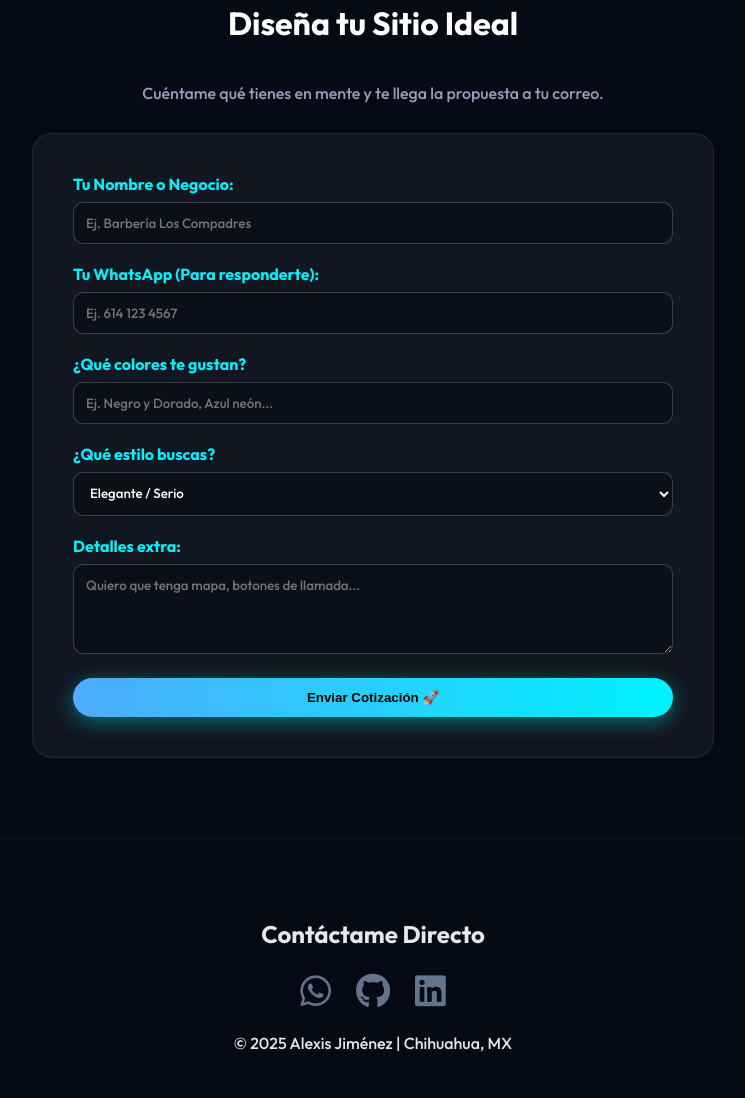
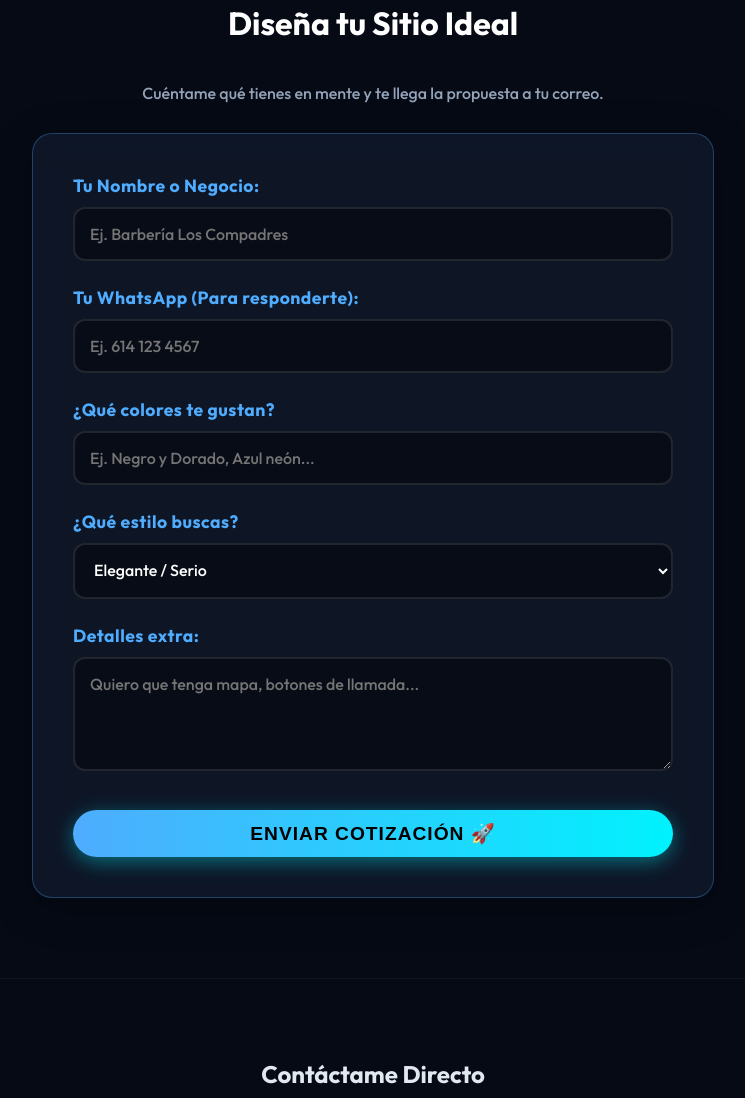
Before and after one commit to Alexisp1217i/Alexisp1217i.github.io, a plain HTML site: page index.html in a window 1280 px wide. Shown: the part 2133-3231 px from the top of the page, without its empty margins (267-1012 px from the left). Drawn offline with Linux system fonts and the light colour scheme.

Commit message:
Enhance form styling and layout
Updated form styles for better contrast and usability.

```diff
--- a/style.css
+++ b/style.css
@@ -105,19 +105,69 @@ h1 { font-size: 3.5rem; margin: 0; background: linear-gradient(to right, #fff, #
 }
 .btn-mini:hover { color: var(--primary); }
 
-/* 9. FORMULARIO */
-.form-container { padding: 40px; border-radius: 20px; }
-.form-group { margin-bottom: 20px; }
-.form-group label { display: block; color: var(--secondary); margin-bottom: 8px; font-weight: bold; }
-.form-group input, .form-group textarea, .form-group select {
-    width: 100%; padding: 12px; border-radius: 10px; border: 1px solid rgba(255,255,255,0.2);
-    background: rgba(0,0,0,0.3); color: white; font-family: 'Outfit', sans-serif; outline: none; transition: 0.3s; box-sizing: border-box;
+/* 9. FORMULARIO CORREGIDO */
+.form-container {
+    padding: 40px;
+    background: rgba(20, 30, 50, 0.6); /* Fondo más oscurito para contraste */
+    backdrop-filter: blur(15px);
+    border: 1px solid rgba(79, 172, 254, 0.3); /* Borde azul neón suave */
+    border-radius: 20px;
+    box-shadow: 0 10px 40px rgba(0,0,0,0.3);
 }
-.form-group input:focus, .form-group textarea:focus, .form-group select:focus {
-    border-color: var(--primary); box-shadow: 0 0 10px rgba(79, 172, 254, 0.3);
+
+.form-group {
+    margin-bottom: 25px; /* Más espacio entre preguntas */
+    text-align: left;
 }
-.input-select option { background-color: var(--dark); color: white; }
 
+.form-group label {
+    display: block;
+    color: #4facfe; /* Azul clarito para las preguntas */
+    margin-bottom: 10px;
+    font-weight: 600;
+    font-size: 1.1rem;
+    letter-spacing: 0.5px;
+}
+
+/* El estilo de las cajas donde escriben */
+.form-group input,
+.form-group textarea,
+.form-group select {
+    width: 100%;
+    padding: 15px;
+    border-radius: 12px;
+    border: 2px solid rgba(255,255,255,0.1); /* Borde sutil */
+    background: rgba(0, 0, 0, 0.4); /* Fondo NEGRO transparente (No blanco) */
+    color: white; /* Lo que escriben sale en blanco */
+    font-family: 'Outfit', sans-serif;
+    font-size: 1rem;
+    outline: none;
+    transition: 0.3s;
+    box-sizing: border-box; /* Para que no se salga del cuadro */
+}
+
+/* Cuando le dan clic para escribir */
+.form-group input:focus,
+.form-group textarea:focus,
+.form-group select:focus {
+    border-color: #4facfe; /* Se pone azul neón */
+    box-shadow: 0 0 15px rgba(79, 172, 254, 0.4); /* Brilla */
+    background: rgba(0, 0, 0, 0.6);
+}
+
+.input-select option {
+    background-color: #0f172a; /* Fondo oscuro para la lista desplegable */
+    color: white;
+}
+
+/* Ajuste del Botón */
+button[type="submit"] {
+    width: 100%;
+    margin-top: 10px;
+    font-size: 1.2rem;
+    text-transform: uppercase;
+    letter-spacing: 1px;
+}
 /* 10. FOOTER */
 footer { text-align: center; padding: 60px 0; margin-top: 80px; border-top: 1px solid rgba(255,255,255,0.05); }
 .redes-sociales { display: flex; justify-content: center; gap: 25px; margin: 20px 0; }
```
